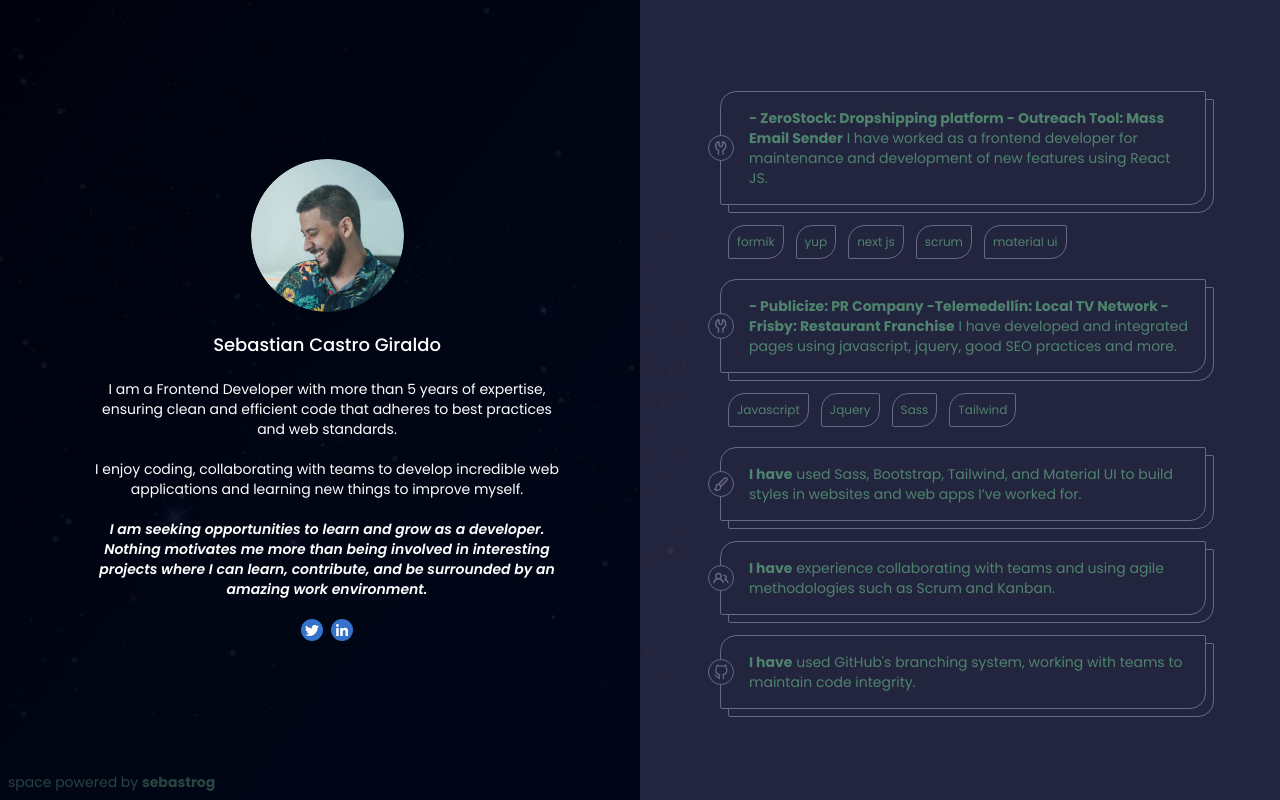
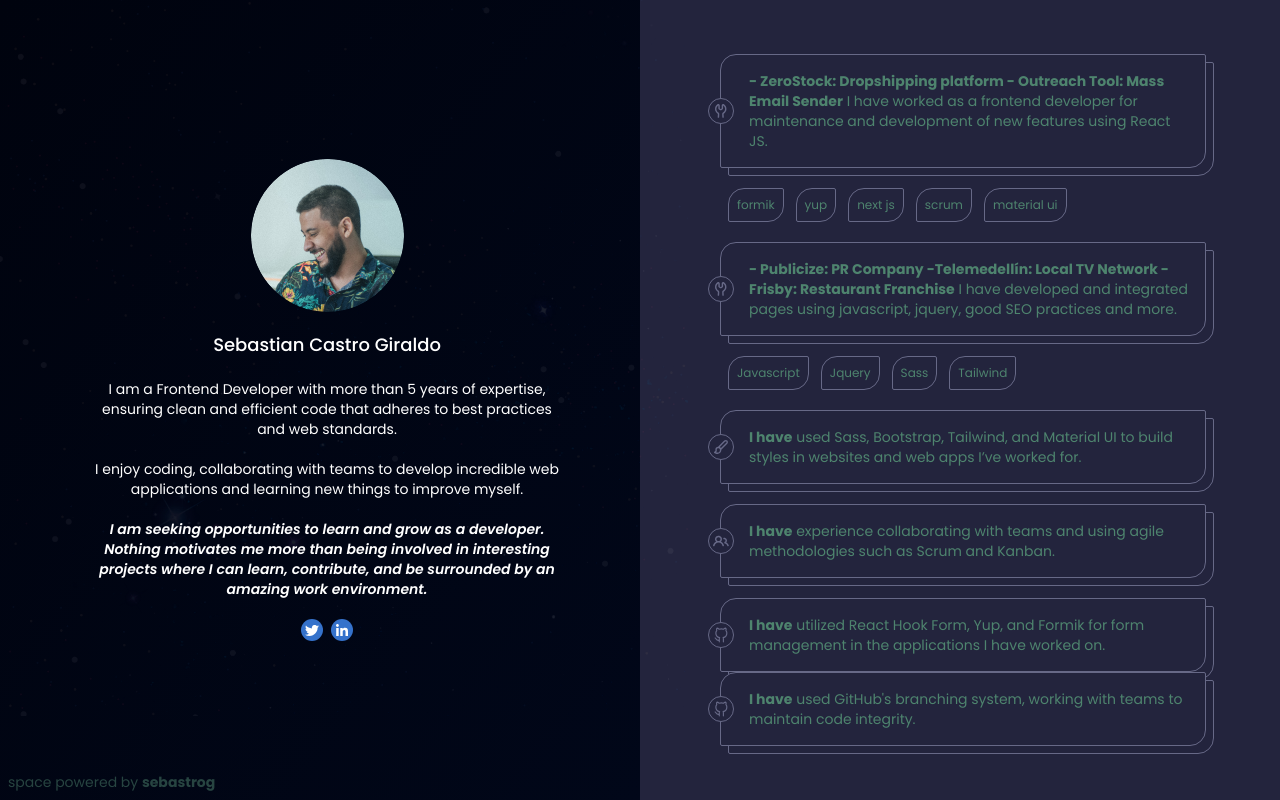
Before and after one commit to sebastrog/myweb, a website: page index.html in a window 1280 px wide. Drawn offline with Linux system fonts and the light colour scheme.

Commit message:
add formik, react hoo form and yup

```diff
--- a/index.html
+++ b/index.html
@@ -225,6 +225,24 @@
                   />
                 </div>
                 <div class="pl-3">
+                  <h3 class="text-sm"><b>I have</b> utilized React Hook Form, Yup, and Formik for form management in the applications I have worked on.</h3>
+                </div>
+              </div>
+            </div>
+          </div>
+
+          <div>
+            <div class="relative">
+              <div class="border border-sixth rounded-tl-2xl rounded-tr-sm rounded-br-2xl rounded-bl-sm absolute w-full h-full top-2 left-2 z-10"></div>
+              <div class="w-full h-full border border-sixth rounded-tl-2xl rounded-tr-sm rounded-br-2xl rounded-bl-sm z-20 p-4 bg-quinary relative text-quaternary">
+                <div class="absolute top-1/2 -mt-[13px] -left-[13px] w-[26px] h-[26px] border border-sixth rounded-full bg-tertiary z-30 p-1">
+                  <img
+                    src="assets/img/icon-github.svg"
+                    alt="icon"
+                    class="w-full h-full object-contain"
+                  />
+                </div>
+                <div class="pl-3">
                   <h3 class="text-sm"><b>I have</b> used GitHub's branching system, working with teams to maintain code integrity.</h3>
                 </div>
               </div>
```
